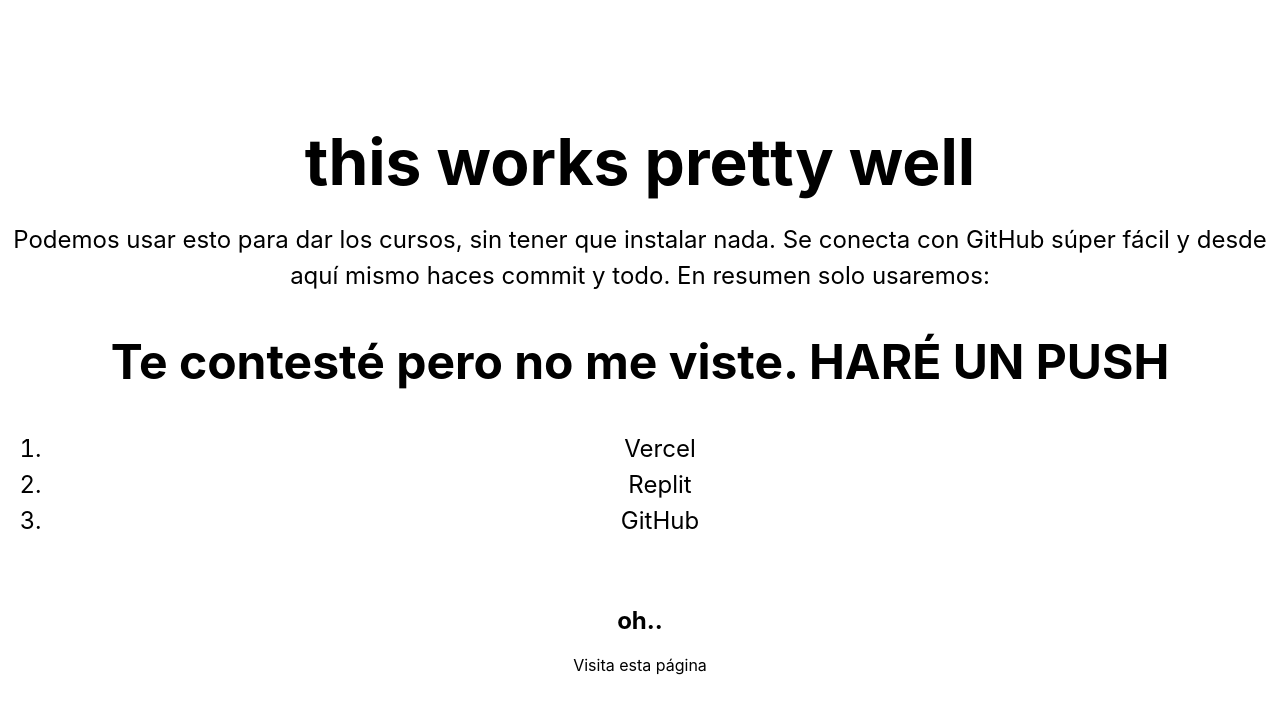
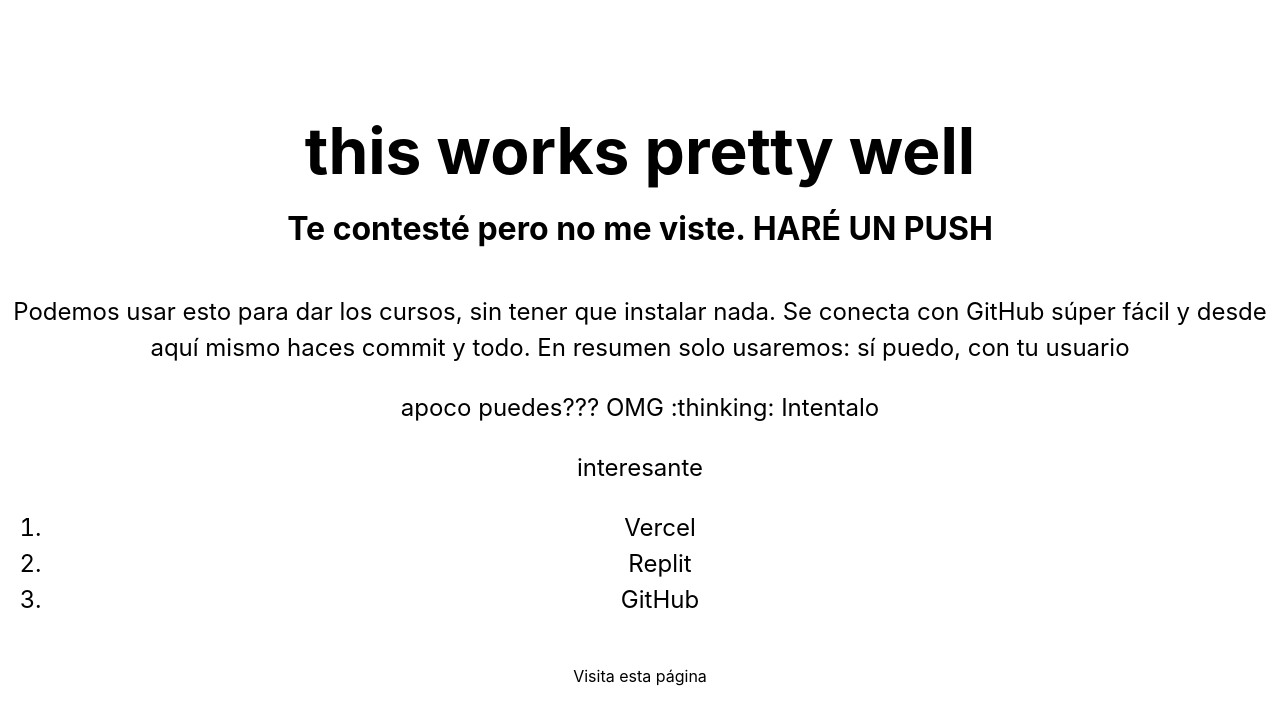
Before and after one commit to Samuel-Yarhi/magic8ball, a Next.js app: page / in a window 1280 px wide. Shown: the top 724 px of the page. Built offline with nearby package versions, Linux system fonts and the light colour scheme.

Commit message:
Commit de Fer

```diff
--- a/pages/index.jsx
+++ b/pages/index.jsx
@@ -16,20 +16,20 @@
           this works pretty well
         </h1>
 
+        <h1>Te contesté pero no me viste. HARÉ UN PUSH</h1>
         <p className={styles.description}>
           Podemos usar esto para dar los cursos, sin tener que instalar nada. Se conecta con GitHub súper fácil y desde aquí mismo haces commit y todo. En resumen solo usaremos:
 
+sí puedo, con tu usuario
 
-<h1>Te contesté pero no me viste. HARÉ UN PUSH</h1>
-
+<p>apoco puedes??? OMG :thinking: Intentalo</p>
+          interesante
           <ol>
             <li>Vercel</li>
             <li>Replit</li>
             <li>GitHub</li>
           </ol>
         </p>
-        <h2>oh.. </h2>
-
         <a href='https://test-arvindell.vercel.app/'>
           Visita esta página
         </a>
```
